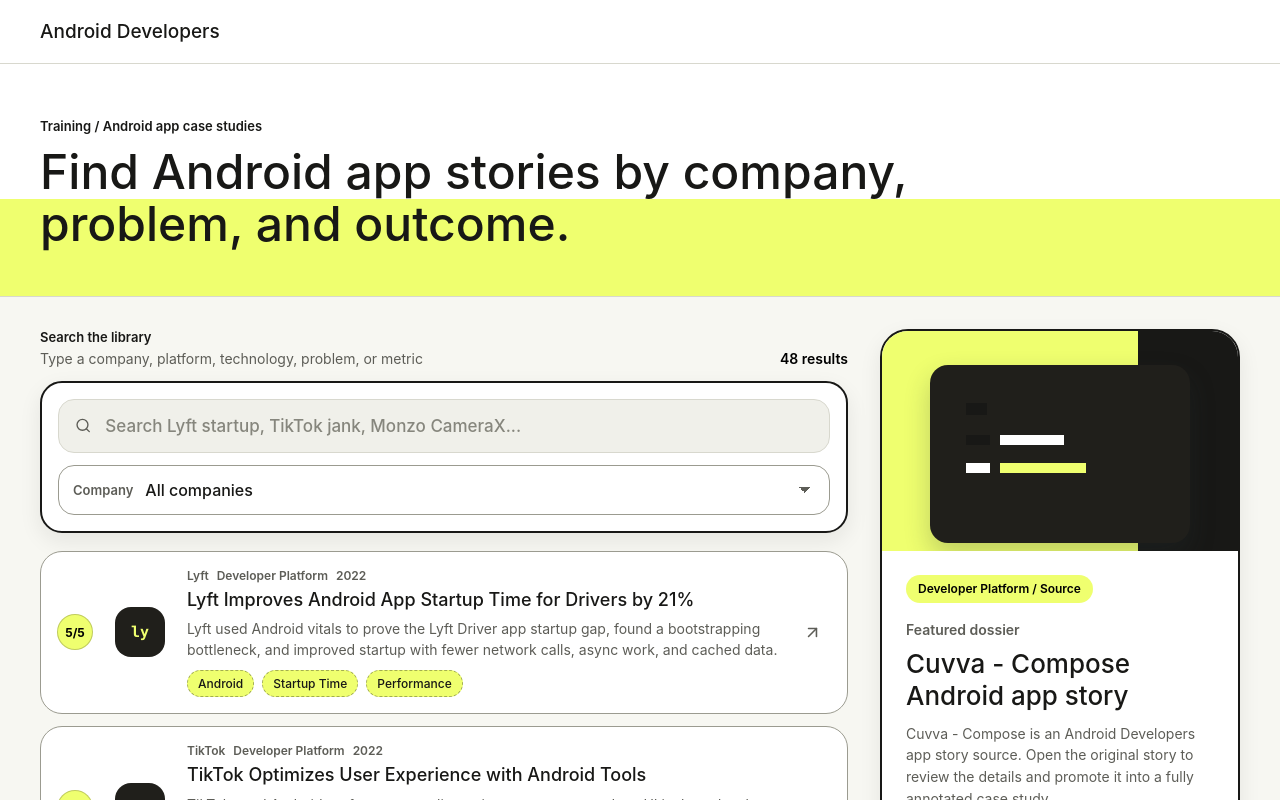
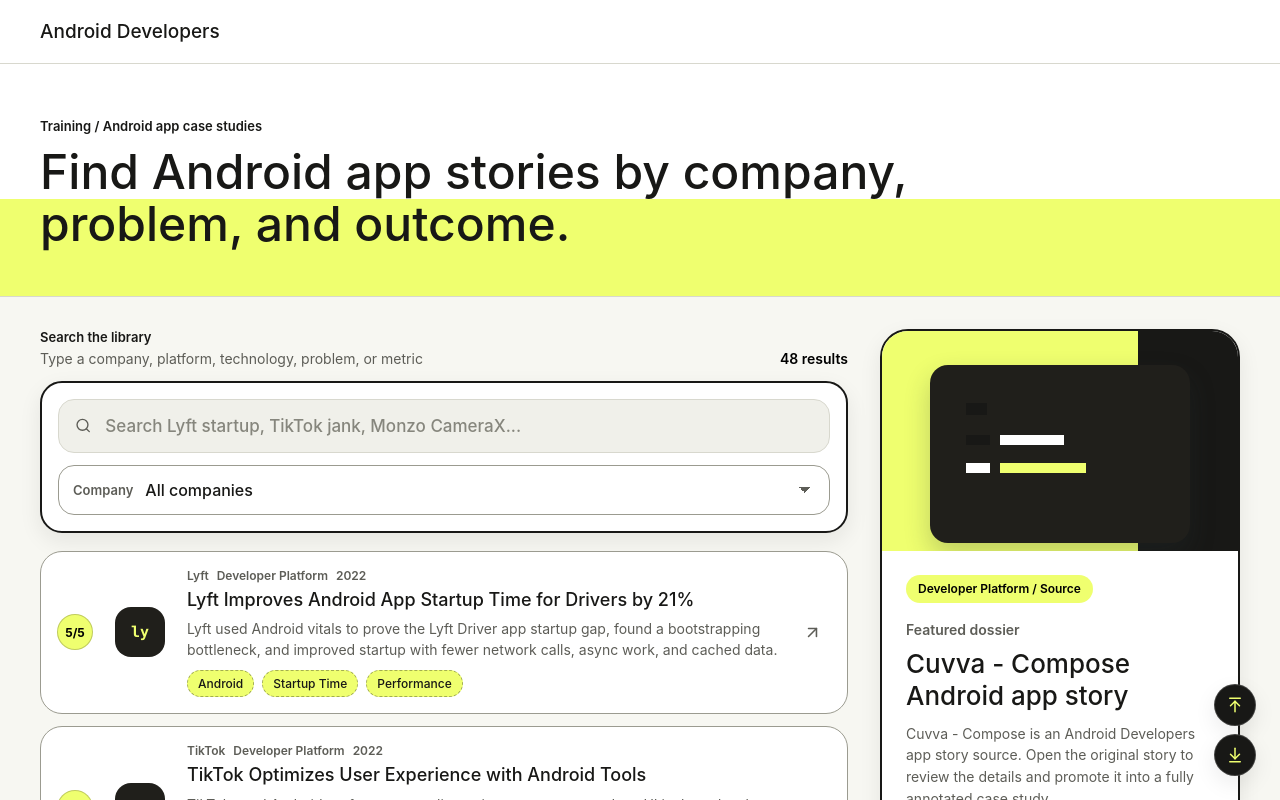
Before and after one commit to huongstienstra/techcase, a Next.js app: page / in a window 1280 px wide. Shown: the top 800 px of the page. Built offline with nearby package versions, Linux system fonts and the light colour scheme.

Commit message:
Add floating scroll controls

```diff
--- a/app/globals.css
+++ b/app/globals.css
@@ -96,6 +96,37 @@
 .link-button:hover {
   background: var(--accent-dark);
   border-color: var(--accent-dark);
+}
+
+.scroll-controls {
+  bottom: 24px;
+  display: grid;
+  gap: 8px;
+  position: fixed;
+  right: 24px;
+  z-index: 30;
+}
+
+.scroll-control-button {
+  align-items: center;
+  background: var(--ink);
+  border: 1px solid rgba(255, 255, 255, 0.18);
+  border-radius: 999px;
+  box-shadow: var(--shadow);
+  color: var(--surface-layer);
+  cursor: pointer;
+  display: inline-flex;
+  height: 42px;
+  justify-content: center;
+  transition:
+    background 160ms ease,
+    transform 160ms ease;
+  width: 42px;
+}
+
+.scroll-control-button:hover {
+  background: #000;
+  transform: translateY(-1px);
 }
 
 .intro {
@@ -769,6 +800,11 @@
     position: static;
   }
 
+  .scroll-controls {
+    bottom: 18px;
+    right: 16px;
+  }
+
   .intro {
     padding: 38px 22px 32px;
   }
--- a/app/layout.tsx
+++ b/app/layout.tsx
@@ -1,4 +1,5 @@
 import type { Metadata } from "next";
+import { ScrollControls } from "@/components/ScrollControls";
 import "./globals.css";
 
 export const metadata: Metadata = {
@@ -13,7 +14,10 @@
 }>) {
   return (
     <html lang="en">
-      <body>{children}</body>
+      <body>
+        {children}
+        <ScrollControls />
+      </body>
     </html>
   );
 }
--- /dev/null
+++ b/components/ScrollControls.tsx
@@ -0,0 +1,36 @@
+"use client";
+
+import { ArrowDownToLine, ArrowUpToLine } from "lucide-react";
+
+function scrollToPageEdge(edge: "top" | "bottom") {
+  const scrollElement = document.scrollingElement ?? document.documentElement;
+  const top = edge === "top" ? 0 : scrollElement.scrollHeight - window.innerHeight;
+
+  window.scrollTo({
+    behavior: "smooth",
+    top,
+  });
+}
+
+export function ScrollControls() {
+  return (
+    <div className="scroll-controls" aria-label="Page scroll controls">
+      <button
+        aria-label="Scroll to top"
+        className="scroll-control-button"
+        onClick={() => scrollToPageEdge("top")}
+        type="button"
+      >
+        <ArrowUpToLine size={18} />
+      </button>
+      <button
+        aria-label="Scroll to bottom"
+        className="scroll-control-button"
+        onClick={() => scrollToPageEdge("bottom")}
+        type="button"
+      >
+        <ArrowDownToLine size={18} />
+      </button>
+    </div>
+  );
+}
```
